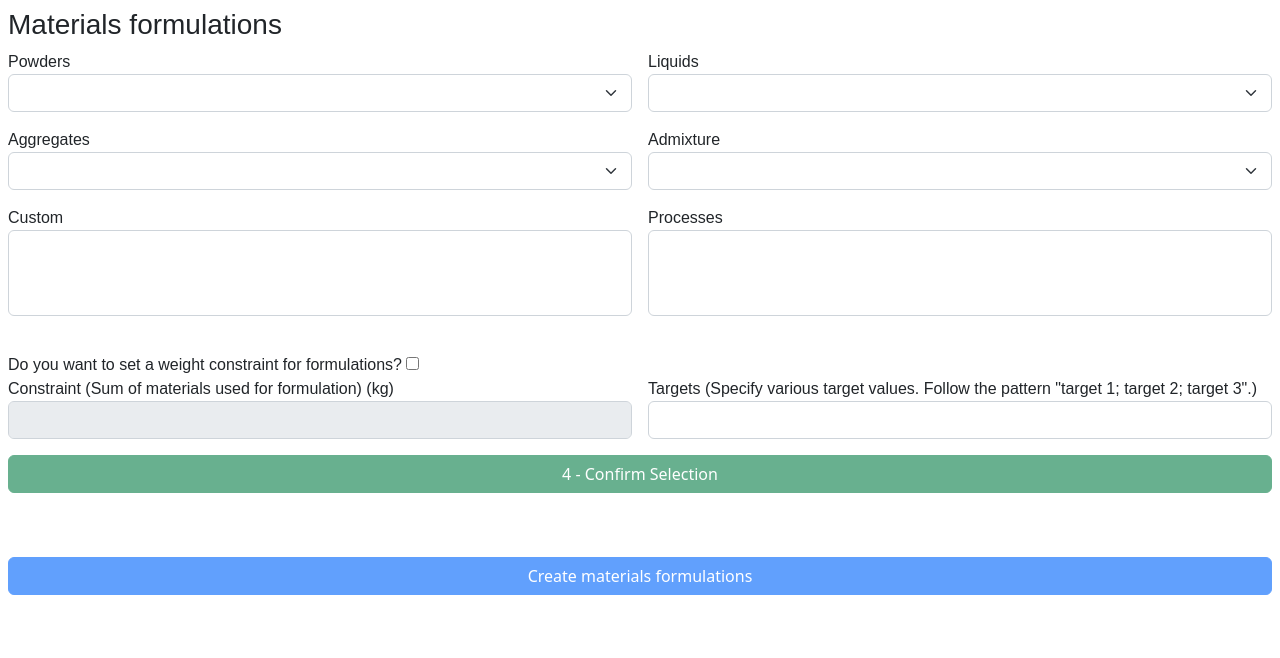
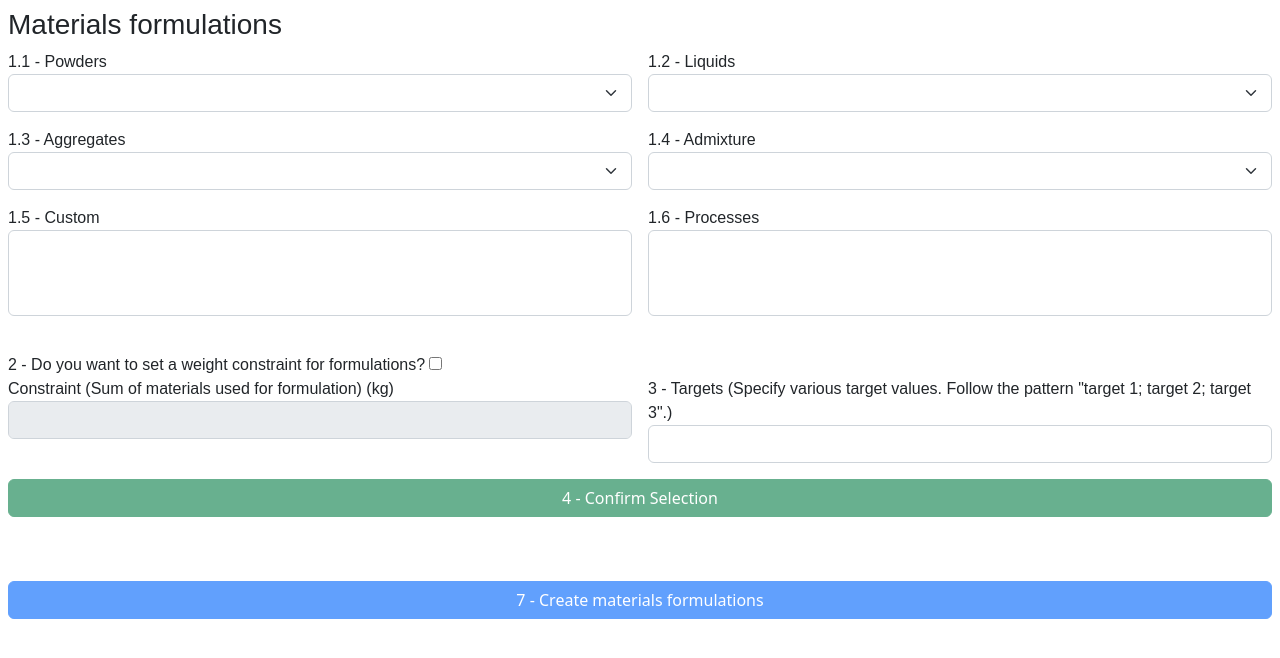
Before and after one commit to BAMresearch/WEBSLAMD, a Flask app: page /materials/formulations in a window 1280 px wide. Shown: the part 60-718 px from the top of the page. Run offline with Flask 2, Linux system fonts and the light colour scheme; lists and menus that the app fills with data are empty.

Commit message:
Numbering for materials formulations

```diff
--- a/slamd/formulations/processing/forms/materials_and_processes_selection_form.py
+++ b/slamd/formulations/processing/forms/materials_and_processes_selection_form.py
@@ -4,46 +4,51 @@ from wtforms import validators, SelectMultipleField, SubmitField, DecimalField,
 
 class MaterialsAndProcessesSelectionForm(Form):
     powder_selection = SelectField(
-        label='Powders',
+        label='1.1 - Powders',
         validators=[validators.DataRequired()],
         choices=[('', '')]
     )
 
     liquid_selection = SelectField(
-        label='Liquids',
+        label='1.2 - Liquids',
         validators=[validators.DataRequired()],
         choices=[('', '')]
     )
 
     aggregates_selection = SelectField(
-        label='Aggregates',
+        label='1.3 - Aggregates',
         validators=[validators.DataRequired()],
         choices=[('', '')]
     )
 
     admixture_selection = SelectField(
-        label='Admixture',
+        label='1.4 - Admixture',
         validators=[validators.DataRequired()],
         choices=[('', '')]
     )
 
     custom_selection = SelectMultipleField(
-        label='Custom',
+        label='1.5 - Custom',
         validators=[validators.DataRequired()],
         choices=[]
     )
 
     process_selection = SelectMultipleField(
-        label='Processes',
+        label='1.6 - Processes',
         validators=[validators.DataRequired()],
         choices=[]
     )
 
     targets_field = StringField(
-        'Targets (Specify various target values. Follow the pattern "target 1; target 2; target 3".)')
+        label='3 - Targets (Specify various target values. Follow the pattern "target 1; target 2; target 3".)'
+    )
 
-    with_constraint = BooleanField(label='Do you want to set a weight constraint for formulations?')
+    with_constraint = BooleanField(
+        label='2 - Do you want to set a weight constraint for formulations?'
+    )
 
-    weigth_constraint = DecimalField('Constraint (Sum of materials used for formulation) (kg)')
+    weigth_constraint = DecimalField(
+        label='Constraint (Sum of materials used for formulation) (kg)'
+    )
 
-    submit = SubmitField('Create materials formulations')
+    submit = SubmitField(label='7 - Create materials formulations')
--- a/slamd/formulations/templates/formulations_min_max_form.html
+++ b/slamd/formulations/templates/formulations_min_max_form.html
@@ -32,8 +32,9 @@
 </div>
 {% endfor %}
 
-<div data-bs-toggle="tooltip" data-bs-placement="top" title="Preview of the chosen formulations in terms of its base material composition">
+<div data-bs-toggle="tooltip" data-bs-placement="top"
+    title="Preview of the chosen formulations in terms of its base material composition">
     <button class="btn btn-success col-12" type="button" id="confirm_formulations_configuration_button" disabled>
-        Show mixture in terms of base material composition
+        5 - Show mixture in terms of base material composition
     </button>
 </div>
```
Also changed, not shown: slamd/formulations/templates/weights_form.html (+10 -10 lines).
